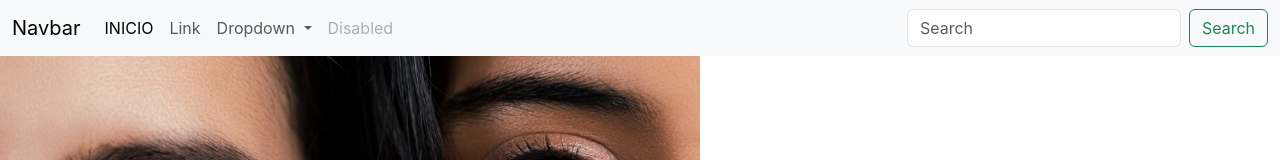
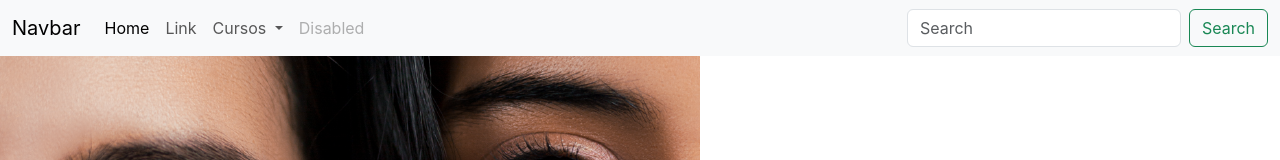
Before and after one commit to cajimenez88/ElitAcademy, an Angular app: page / in a window 1280 px wide. Shown: the top 160 px of the page. Built offline with nearby package versions, Linux system fonts and the light colour scheme.

Commit message:
Update lista.component.html

```diff
--- a/src/app/lista/lista.component.html
+++ b/src/app/lista/lista.component.html
@@ -1,26 +1,30 @@
 <nav class="navbar navbar-expand-lg bg-body-tertiary">
-  <div class="container-fluid">
-    <a class="navbar-brand" href="#">Navbar</a>
+
+    <div class="container-fluid">
+        <a class="navbar-brand" href="#">Navbar</a>
     <button class="navbar-toggler" type="button" data-bs-toggle="collapse" data-bs-target="#navbarSupportedContent" aria-controls="navbarSupportedContent" aria-expanded="false" aria-label="Toggle navigation">
       <span class="navbar-toggler-icon"></span>
     </button>
     <div class="collapse navbar-collapse" id="navbarSupportedContent">
       <ul class="navbar-nav me-auto mb-2 mb-lg-0">
         <li class="nav-item">
-          <a class="nav-link active" aria-current="page" href="#">INICIO</a>
+          <a class="nav-link active" aria-current="page" href="#">Home</a>
         </li>
         <li class="nav-item">
           <a class="nav-link" href="#">Link</a>
         </li>
         <li class="nav-item dropdown">
           <a class="nav-link dropdown-toggle" href="#" role="button" data-bs-toggle="dropdown" aria-expanded="false">
-            Dropdown
+            Cursos
           </a>
           <ul class="dropdown-menu">
-            <li><a class="dropdown-item" href="#">Action</a></li>
-            <li><a class="dropdown-item" href="#">CURSO 1</a></li>
+            <li><a class="dropdown-item" href="#">Ilustrator para principiantes</a></li>
             <li><hr class="dropdown-divider"></li>
-            <li><a class="dropdown-item" href="#">CURSO 2</a></li>
+            <li><a class="dropdown-item" href="#">Modelado básico en 3D</a></li>
+            <li><hr class="dropdown-divider"></li>
+            <li><a class="dropdown-item" href="#">Fotografía de 0 a Pro</a></li>
+            <li><hr class="dropdown-divider"></li>
+            <li><a class="dropdown-item" href="#">Programación para niños Scratch</a></li>
           </ul>
         </li>
         <li class="nav-item">
```
